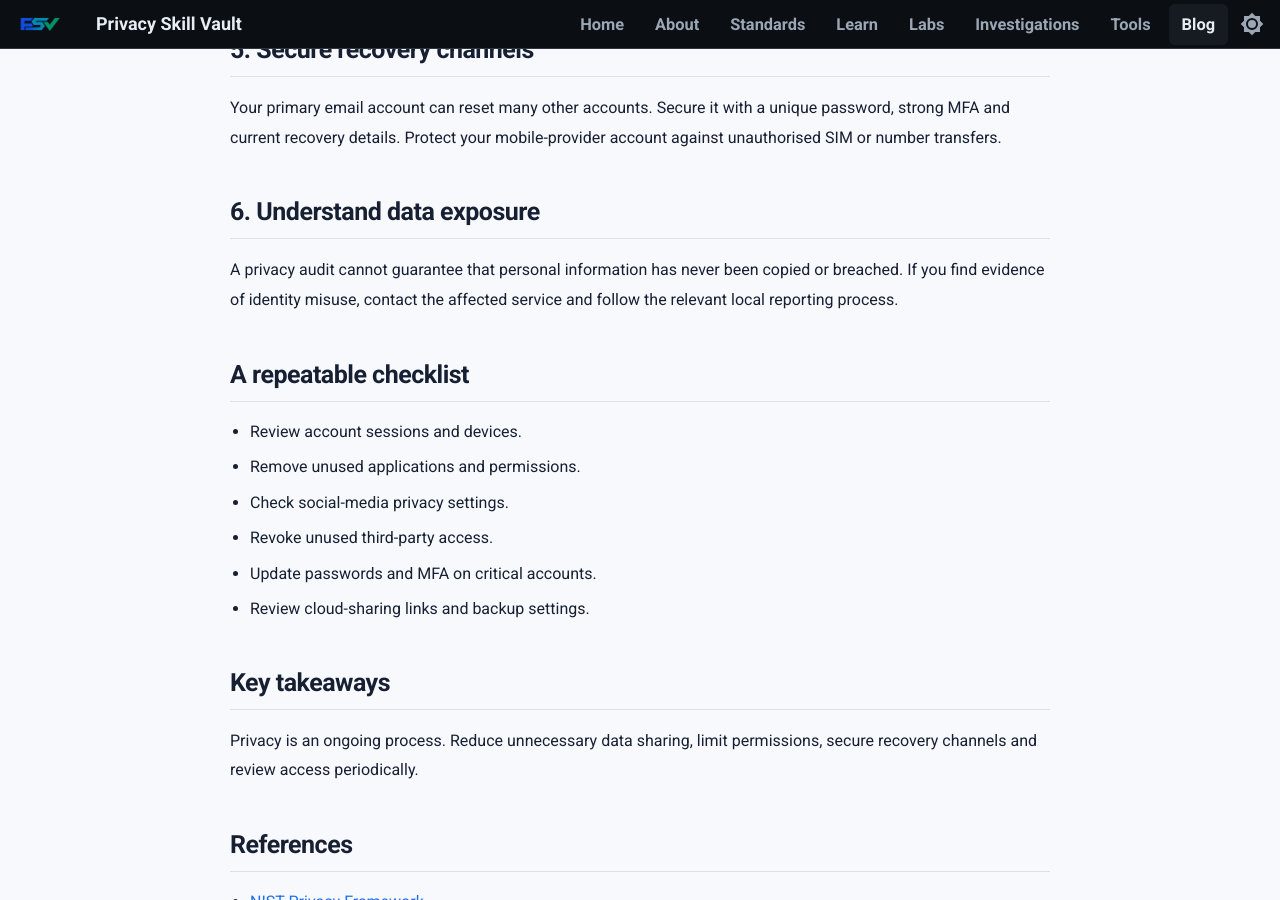
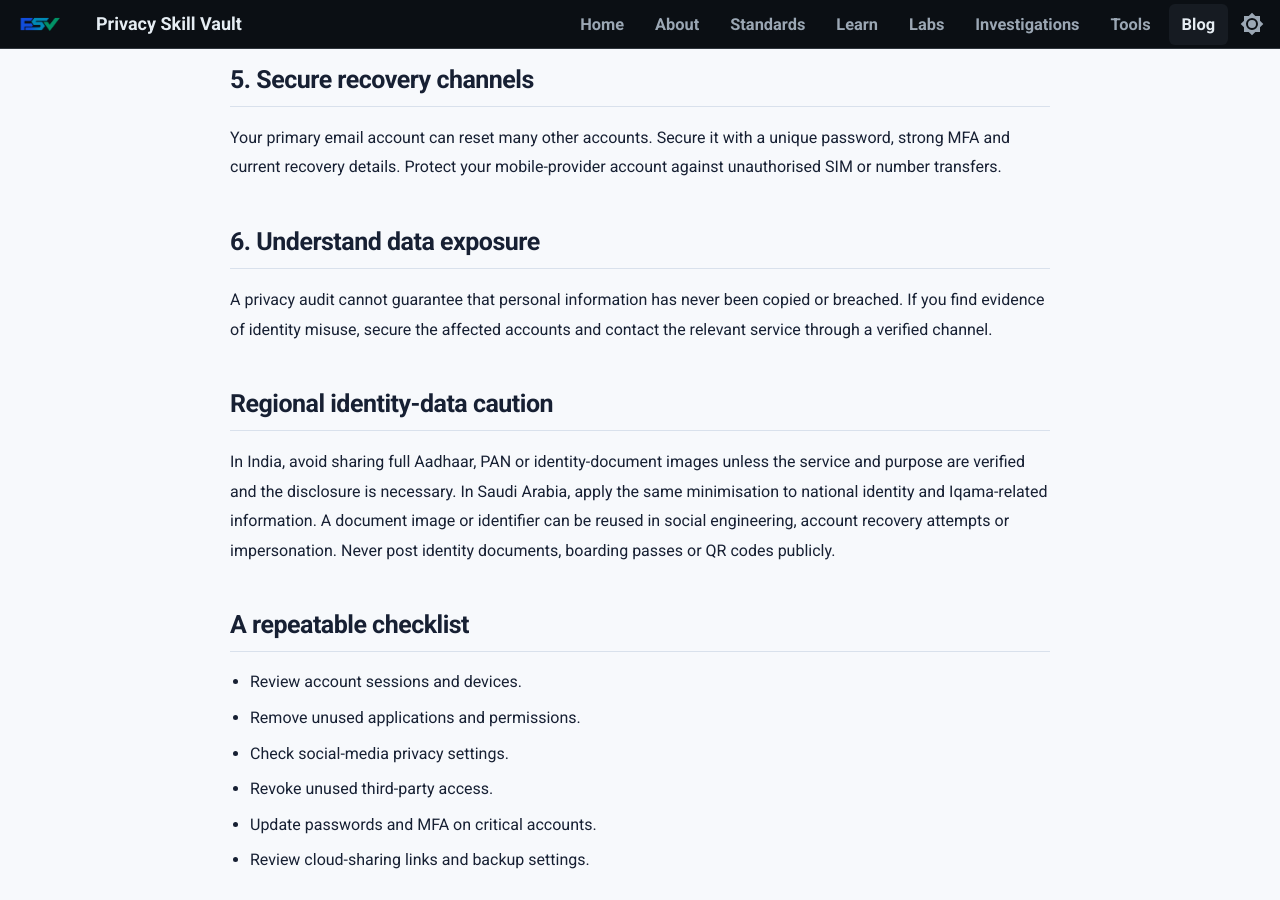
Before and after one commit to PrivacySkillVault/privacyskillvault.github.io, an MkDocs documentation site: the page built from docs/blog/cyber-fraud/personal-digital-privacy-audit/index.md, in a window 1280 px wide and 900 px high, scrolled down 1108 px. Built offline with MkDocs 1.6.1 and Material for MkDocs 9.7.7, drawn with Linux system fonts in a browser that asks for light colours; some of the changed text lies outside the part shown.

Commit message:
Editorial correction and prevention focus: personal-digital-privacy-audit

```diff
--- a/docs/blog/cyber-fraud/personal-digital-privacy-audit/index.md
+++ b/docs/blog/cyber-fraud/personal-digital-privacy-audit/index.md
@@ -4,7 +4,7 @@
 
 <p class="psv-article-breadcrumb"><a href="../">← Cyber Fraud</a><span> / </span><a href="../../">Cyber Journal</a></p>
 
-A personal privacy audit is a structured review of the information you share, the accounts that hold it and the services that can access it. The goal is not to disappear from the internet; it is to understand exposure and reduce unnecessary access.
+A personal privacy audit is a structured review of the information you share, the accounts that hold it and the services that can access it. The NIST Privacy Framework is primarily an organisational risk-management framework; it should not be treated as a ready-made consumer checklist. The goal is not to disappear from the internet; it is to understand exposure and reduce unnecessary access.
 
 ## 1. Review your accounts
 
@@ -28,7 +28,11 @@
 
 ## 6. Understand data exposure
 
-A privacy audit cannot guarantee that personal information has never been copied or breached. If you find evidence of identity misuse, contact the affected service and follow the relevant local reporting process.
+A privacy audit cannot guarantee that personal information has never been copied or breached. If you find evidence of identity misuse, secure the affected accounts and contact the relevant service through a verified channel.
+
+## Regional identity-data caution
+
+In India, avoid sharing full Aadhaar, PAN or identity-document images unless the service and purpose are verified and the disclosure is necessary. In Saudi Arabia, apply the same minimisation to national identity and Iqama-related information. A document image or identifier can be reused in social engineering, account recovery attempts or impersonation. Never post identity documents, boarding passes or QR codes publicly.
 
 ## A repeatable checklist
 
```
